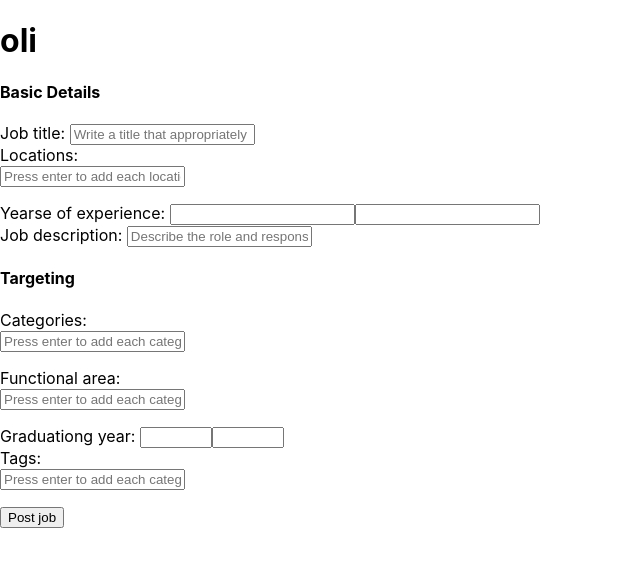
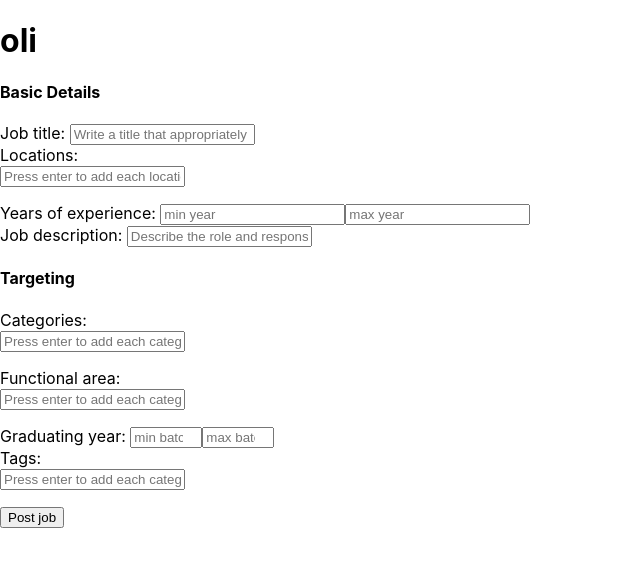
Before and after one commit to NolanS-OMG/cyril-thomas-test, a React (Create React App) app: page / in a window 1280 px wide. Shown: the top 566 px of the page, without its empty margins (0-640 px from the left). Built offline with nearby package versions, Linux system fonts and the light colour scheme.

Commit message:
The form can storage all the data in the job hook

```diff
--- a/src/InputsTypes.js
+++ b/src/InputsTypes.js
@@ -28,7 +28,7 @@ const ListInput = ({type, placeholder, doNotSubmit, doSubmit, valueFunc, jobKey}
   const addValueToList = () => {
     let newList = [...inputList];
     newList.push(inputValue);
-    if (inputList.findIndex(element => element === inputValue) === -1) {
+    if ( inputList.findIndex(element => element === inputValue) === -1 ) {
       setInputList(newList);
       valueFunc(jobKey, newList);
     }
@@ -52,12 +52,37 @@ const ListInput = ({type, placeholder, doNotSubmit, doSubmit, valueFunc, jobKey}
   )
 }
 
-const MinMaxInputs = ({title, min, max}) => {
+const MinMaxInputs = ({title, min, max, placeholder, valueFunc, jobKey}) => {
+
+  const [minValue, setMinValue] = useState(min);
+  const [maxValue, setMaxValue] = useState(undefined);
+
+  useEffect( () => {
+    if (typeof maxValue === typeof 1) {
+      valueFunc( jobKey, {
+        min: minValue,
+        max: maxValue
+      } )
+    }
+  }, [minValue, maxValue] )
+
   return(
     <div>
       <label>{title + ': '}</label>
-      <input type='number' min={min} max={max}/>
-      <input type='number' min={min} max={max}/>
+      <input
+        type='number'
+        placeholder={`min ${placeholder}`}
+        min={min}
+        max={max}
+        onChange = {(e) => {setMinValue(e.target.value)}}
+      />
+      <input
+        type='number'
+        placeholder={`max ${placeholder}`}
+        min={min}
+        max={max}
+        onChange = {(e) => {setMaxValue(e.target.value)}}
+      />
     </div>
   )
 }
--- a/src/JobPoster.js
+++ b/src/JobPoster.js
@@ -35,7 +35,7 @@ const JobPoster = () => {
       functionalAreas: [],
 
       graduatingYear: {
-        min: 0,
+        min: 1910,
         max: undefined
       },
 
@@ -76,7 +76,13 @@ const JobPoster = () => {
           jobKey='locations'
         />
       </div>
-      <MinMaxInputs title='Yearse of experience' min={0}/>
+      <MinMaxInputs
+        title='Years of experience'
+        min={0}
+        placeholder='year'
+        valueFunc = {updateForm}
+        jobKey='yearsOfExperience'
+      />
       <div>
         <label>Job description: </label>
         <UsualInput
@@ -109,12 +115,19 @@ const JobPoster = () => {
           jobKey='functionalAreas'
         />
       </div>
-      <MinMaxInputs title='Graduationg year' min={1910} max={2050}/>
+      <MinMaxInputs
+        title='Graduating year'
+        min={1910}
+        max={2050}
+        placeholder='batch'
+        valueFunc = {updateForm}
+        jobKey='graduatingYear'
+      />
       <div>
         <label>Tags: </label>
         <ListInput
           type='text'
-          placeholder='Press enter to add each categorie'
+          placeholder='Press enter to add each category'
           doNotSubmit={canSubmitFalse}
           doSubmit={canSubmitTrue}
           valueFunc = {updateForm}
```
